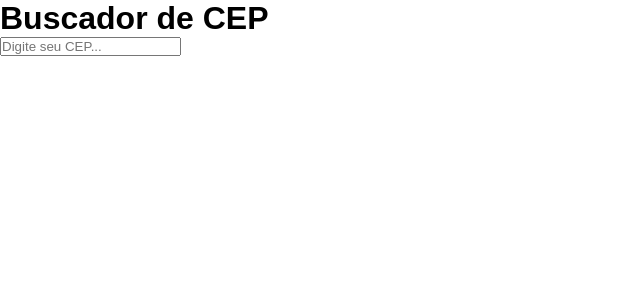
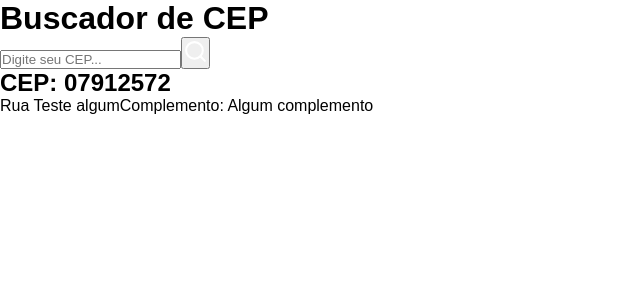
Before and after one commit to lucasbatista21/buscador-cep, a React (Create React App) app: page / in a window 1280 px wide. Shown: the top 300 px of the page, without its empty margins (0-640 px from the left). Built offline with nearby package versions, Linux system fonts and the light colour scheme.

Commit message:
Importação de biblioteca e ajustes
Importei a biblioteca react-icons e prossegui no HTML do site

```diff
--- a/package.json
+++ b/package.json
@@ -8,6 +8,7 @@
     "@testing-library/user-event": "^13.5.0",
     "react": "^18.3.1",
     "react-dom": "^18.3.1",
+    "react-icons": "^5.3.0",
     "react-scripts": "5.0.1",
     "web-vitals": "^2.1.4"
   },
--- a/src/App.js
+++ b/src/App.js
@@ -1,3 +1,4 @@
+import { FiSearch } from "react-icons/fi";
 function App() {
   return <div className="container">
     <h1 className="title">Buscador de CEP</h1>
@@ -7,6 +8,17 @@ function App() {
         type="text"
         placeholder="Digite seu CEP..."
         />
+
+        <button className="btnSearch">
+          <FiSearch size={25} color="#fff"/>
+        </button>
+
+        <main className="main-container">
+            <h2>CEP: 07912572</h2>
+
+            <span>Rua Teste algum</span>
+            <span>Complemento: Algum complemento</span>
+        </main>
     </div>
   </div>;
 }
```
Also changed, not shown: 1 other file (tests, documents, lock files or other folders).
